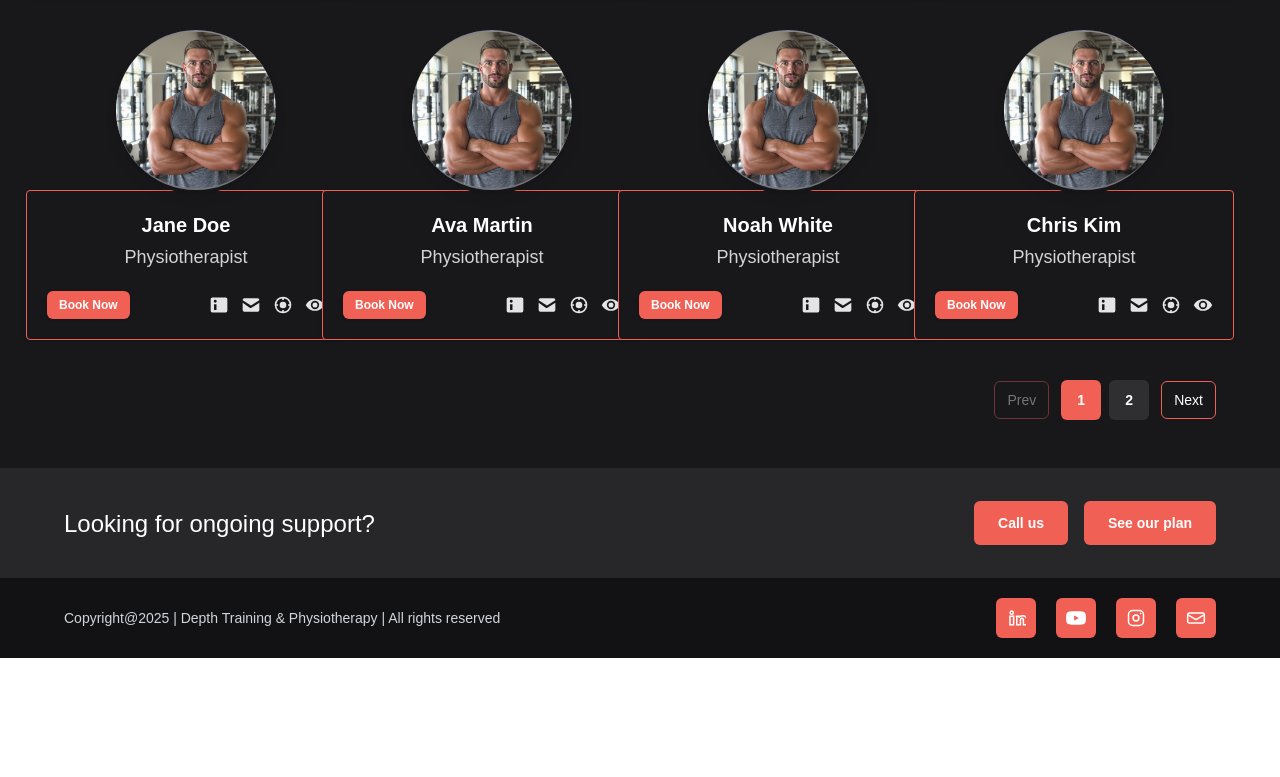
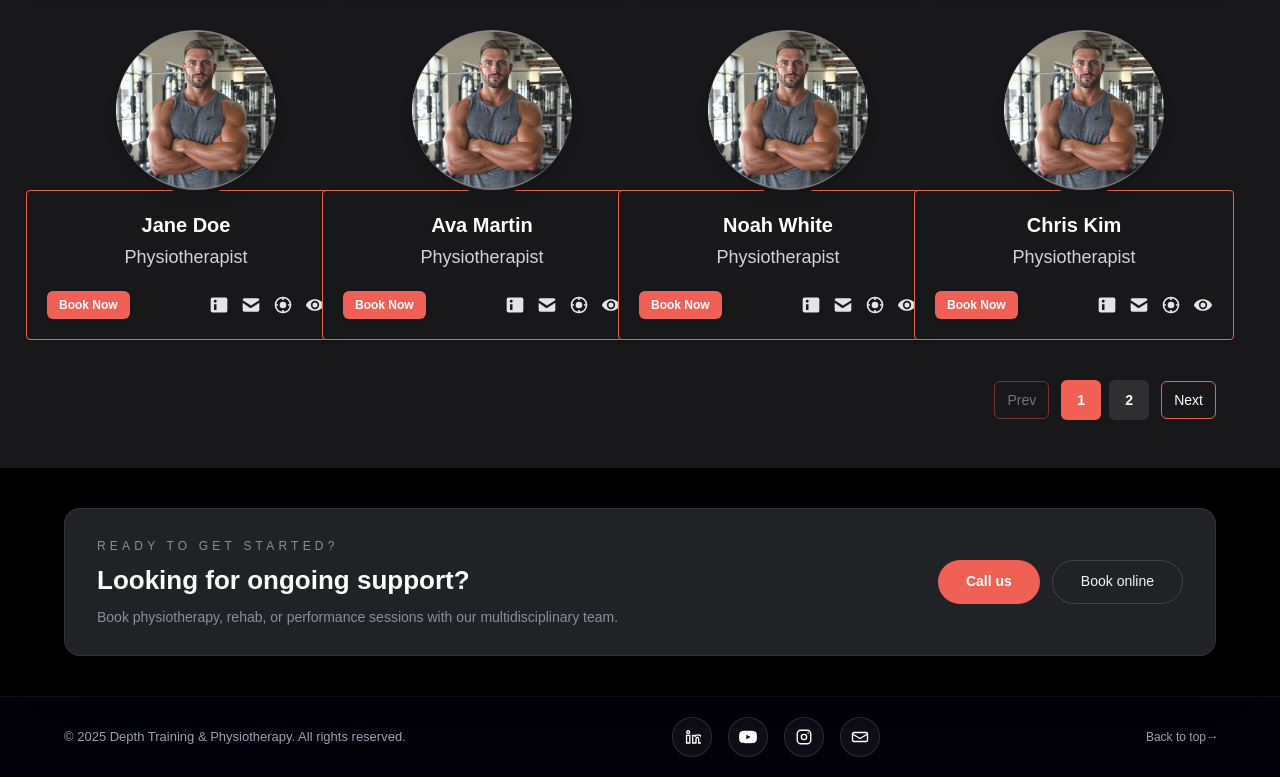
Before and after one commit to shishir95/depth-training-frontend, a Next.js app: page /trainer in a window 1280 px wide. Shown: the part 1277-2054 px from the top of the page. Before the commit the page ends 1935 px from the top, so only its background shows below. Built offline with nearby package versions, Linux system fonts and the light colour scheme.

Commit message:
NEW CHANGES HOME PAGE

```diff
--- a/jsconfig.json
+++ b/jsconfig.json
@@ -1,5 +1,7 @@
 {
   "compilerOptions": {
+    "jsx": "react",
+    "jsx": "react",
     "paths": {
       "@/*": ["./src/*"]
     }
--- a/src/components/common/FindSpecialitiesSection.jsx
+++ b/src/components/common/FindSpecialitiesSection.jsx
@@ -7,42 +7,48 @@ export default function FindSpecialtiesSection({
   title = "Find My Specialities",
   subtitle = "Not sure where to start? Let our AI guide you.",
   ctaLabel = "Click Here",
-  href = "#", // pass a URL to navigate
-  onClick = undefined, // or pass a function to open your AI/modal
+  href = "#",
+  onClick = undefined,
   className = "",
 }) {
   return (
     <section
-      className={`relative w-full bg-zinc-800 text-white ${className}`}
+      className={`relative w-full overflow-hidden bg-[radial-gradient(circle_at_top,_rgba(244,63,94,0.22),_transparent_60%),#050509] text-white ${className}`}
       aria-label="Find Specialties"
     >
-      {/* container */}
-      <div className="mx-auto max-w-5xl px-4 py-16 sm:py-20 lg:py-24 text-center">
-        <h2 className="text-3xl font-semibold tracking-tight sm:text-4xl">
+      <div className="mx-auto max-w-5xl px-4 py-16 sm:py-20 lg:py-24">
+        <div className="rounded-[32px] border border-white/8 bg-[var(--depth-card)]/85 px-6 py-12 text-center shadow-[0_18px_45px_rgba(0,0,0,0.65)] backdrop-blur-md sm:px-12">
+          <p className="text-[12px] font-semibold uppercase tracking-[0.35em] text-[var(--depth-muted)]">
+            Not sure where to start?
+          </p>
+          <h2 className="mt-4 text-3xl font-semibold tracking-tight sm:text-4xl">
             {title}
           </h2>
 
-        <p className="mt-3 text-base text-zinc-300 sm:text-lg">{subtitle}</p>
+          <p className="mt-4 text-base text-[var(--depth-muted)] sm:text-lg">
+            {subtitle}
+          </p>
 
-        <div className="mt-8 flex justify-center">
+          <div className="mt-10 flex justify-center">
             {onClick ? (
               <button
                 type="button"
                 onClick={onClick}
-              className="rounded-md bg-[var(--bg-primary)] px-6 py-2.5 text-sm font-medium text-white shadow transition hover:bg-rose-400 focus:outline-none focus-visible:ring-2 focus-visible:ring-rose-300 active:scale-[0.99]"
+                className="inline-flex w-full max-w-xs items-center justify-center rounded-full bg-[var(--depth-accent)] px-6 py-3 text-sm font-semibold text-white shadow-[0_0_28px_rgba(244,63,94,0.35)] transition hover:-translate-y-[1px] hover:bg-[#ff8475] focus-visible:outline-none focus-visible:ring-2 focus-visible:ring-[var(--depth-accent-soft)]"
               >
                 {ctaLabel}
               </button>
             ) : (
               <Link
                 href={href}
-              className="rounded-md bg-[var(--bg-primary)] px-6 py-2.5 text-sm font-medium text-white shadow transition hover:bg-rose-400 focus:outline-none focus-visible:ring-2 focus-visible:ring-rose-300 active:scale-[0.99]"
+                className="inline-flex w-full max-w-xs items-center justify-center rounded-full bg-[var(--depth-accent)] px-6 py-3 text-sm font-semibold text-white shadow-[0_0_28px_rgba(244,63,94,0.35)] transition hover:-translate-y-[1px] hover:bg-[#ff8475] focus-visible:outline-none focus-visible:ring-2 focus-visible:ring-[var(--depth-accent-soft)]"
               >
                 {ctaLabel}
               </Link>
             )}
           </div>
         </div>
+      </div>
     </section>
   );
 }
--- a/src/components/common/FooterStrip.jsx
+++ b/src/components/common/FooterStrip.jsx
@@ -1,114 +1,151 @@
 "use client";
 
+import { motion } from "framer-motion";
+
+const SOCIALS = [
+  {
+    name: "LinkedIn",
+    href: "https://www.linkedin.com/",
+    icon: (
+      <svg
+        viewBox="0 0 24 24"
+        className="h-[18px] w-[18px]"
+        fill="none"
+        stroke="currentColor"
+        strokeWidth="1.8"
+      >
+        <path d="M6.94 7.5A1.94 1.94 0 1 1 6.94 3.62a1.94 1.94 0 0 1 0 3.88ZM4.75 9.75h4.38V20H4.75V9.75Zm7 0h4.19v1.41h.06c.58-1.02 1.99-1.98 4.09-1.98 4.37 0 5.18 2.88 5.18 6.62V20h-4.38v-5.01c0-1.19-.02-2.72-1.66-2.72-1.67 0-1.92 1.3-1.92 2.63V20h-4.38V9.75Z" />
+      </svg>
+    ),
+  },
+  {
+    name: "YouTube",
+    href: "https://www.youtube.com/",
+    icon: (
+      <svg viewBox="0 0 24 24" className="h-[18px] w-[18px]" fill="currentColor">
+        <path d="M23.5 7.2a4 4 0 0 0-2.8-2.8C18.9 3.8 12 3.8 12 3.8s-6.9 0-8.7.6A4 4 0 0 0 .5 7.2 41.4 41.4 0 0 0 0 12a41.4 41.4 0 0 0 .5 4.8 4 4 0 0 0 2.8 2.8c1.8.6 8.7.6 8.7.6s6.9 0 8.7-.6a4 4 0 0 0 2.8-2.8A41.4 41.4 0 0 0 24 12a41.4 41.4 0 0 0-.5-4.8ZM9.75 15.02V8.98L15.5 12l-5.75 3.02Z" />
+      </svg>
+    ),
+  },
+  {
+    name: "Instagram",
+    href: "https://www.instagram.com/",
+    icon: (
+      <svg
+        viewBox="0 0 24 24"
+        className="h-[18px] w-[18px]"
+        fill="none"
+        stroke="currentColor"
+        strokeWidth="1.8"
+      >
+        <rect x="3" y="3" width="18" height="18" rx="5" />
+        <circle cx="12" cy="12" r="3.5" />
+        <circle cx="17.5" cy="6.5" r="1" fill="currentColor" stroke="none" />
+      </svg>
+    ),
+  },
+  {
+    name: "Email",
+    href: "mailto:hello@depthtraining.ca",
+    icon: (
+      <svg
+        viewBox="0 0 24 24"
+        className="h-[18px] w-[18px]"
+        fill="none"
+        stroke="currentColor"
+        strokeWidth="1.8"
+      >
+        <path d="M4 6h16a2 2 0 0 1 2 2v8a2 2 0 0 1-2 2H4a2 2 0 0 1-2-2V8a2 2 0 0 1 2-2Z" />
+        <path d="m22 8-10 6L2 8" />
+      </svg>
+    ),
+  },
+];
+
 export default function FooterStrip() {
+  const handleBackToTop = () => {
+    window.scrollTo({ top: 0, behavior: "smooth" });
+  };
+
   return (
-    <footer className="text-white">
-      {/* Full-bleed wrapper */}
-      <div className="relative w-screen left-1/2 -translate-x-1/2">
-        {/* --- Top CTA Band (≈110px Figma height) --- */}
-        <div className="bg-zinc-800">
-          <div className="w-full px-10 lg:px-16 py-8 md:py-0 min-h-[110px] flex flex-col gap-5 md:flex-row md:items-center md:justify-between">
-            <h3 className="text-[24px] font-medium leading-snug">
-              Looking for ongoing support?
-            </h3>
+    <motion.footer
+      className="text-white"
+      initial={{ opacity: 0, y: 24 }}
+      whileInView={{ opacity: 1, y: 0 }}
+      viewport={{ once: true, amount: 0.4 }}
+      transition={{ duration: 0.5, ease: "easeOut" }}
+    >
+      <div className="relative left-1/2 w-screen -translate-x-1/2 bg-[radial-gradient(circle_at_top,_rgba(244,63,94,0.22),_transparent_60%),#050509]">
+        <div className="w-full px-6 py-10 lg:px-16">
+          <div className="mx-auto flex max-w-6xl flex-col gap-5 rounded-2xl border border-white/8 bg-[var(--depth-card)]/85 px-6 py-6 shadow-[0_18px_45px_rgba(0,0,0,0.7)] backdrop-blur-md md:flex-row md:items-center md:justify-between md:px-8 md:py-7">
+            <div className="max-w-xl">
+              <p className="text-[12px] uppercase tracking-[0.35em] text-[var(--depth-muted)]">
+                Ready to get started?
+              </p>
+              <h3 className="mt-2 text-[22px] font-semibold leading-snug md:text-[26px]">
+                Looking for ongoing support?
+              </h3>
+              <p className="mt-2 text-sm text-[var(--depth-muted)]">
+                Book physiotherapy, rehab, or performance sessions with our
+                multidisciplinary team.
+              </p>
+            </div>
 
-            <div className="flex items-center gap-4">
+            <div className="flex w-full flex-col gap-3 md:w-auto md:flex-row">
               <a
                 href="tel:+11234567890"
-                className="inline-flex h-[44px] items-center justify-center rounded-md bg-[var(--bg-primary)] px-6 text-[14px] font-semibold hover:opacity-90 transition"
+                className="inline-flex h-[44px] w-full items-center justify-center rounded-full bg-[var(--depth-accent)] px-7 text-[14px] font-semibold text-white transition hover:-translate-y-[1px] hover:shadow-[0_0_28px_rgba(244,63,94,0.55)] md:w-auto"
               >
                 Call us
               </a>
+
               <a
-                href="/membership#plans"
-                className="inline-flex h-[44px] items-center justify-center rounded-md bg-[var(--bg-primary)] px-6 text-[14px] font-semibold hover:opacity-90 transition"
+                href="/contact"
+                className="inline-flex h-[44px] w-full items-center justify-center rounded-full border border-white/15 bg-transparent px-7 text-[14px] font-medium text-gray-100 transition hover:-translate-y-[1px] hover:bg-white/5 md:w-auto"
               >
-                See our plan
+                Book online
               </a>
             </div>
           </div>
         </div>
 
-        {/* --- Bottom Copyright Band (≈80px Figma height) --- */}
-        <div className="bg-[#121214]">
-          <div className="w-full px-10 lg:px-16 py-6 md:py-0 min-h-[80px] flex items-center justify-between">
-            <p className="text-[14px] text-gray-300">
-              Copyright@2025 | Depth Training &amp; Physiotherapy | All rights
-              reserved
-            </p>
+        <div className="border-t border-white/5 bg-[#020109]">
+          <div className="w-full px-6 py-5 lg:px-16">
+            <div className="flex flex-col items-center gap-3 text-center md:flex-row md:justify-between md:text-left">
+              <p className="text-[13px] text-gray-400">
+                © 2025 Depth Training &amp; Physiotherapy. All rights reserved.
+              </p>
 
-            <div className="flex items-center gap-5">
-              {/* Social icons (40x40px like Figma) */}
-              <a
-                href="https://www.linkedin.com/"
-                aria-label="LinkedIn"
-                target="_blank"
-                rel="noreferrer"
-                className="grid place-items-center w-10 h-10 rounded-md bg-[var(--bg-primary)] hover:opacity-90 transition"
+              <div className="flex items-center justify-center gap-4 md:justify-end">
+                {SOCIALS.map((social) => (
+                  <motion.a
+                    key={social.name}
+                    href={social.href}
+                    aria-label={social.name}
+                    target={social.href.startsWith("http") ? "_blank" : undefined}
+                    rel={
+                      social.href.startsWith("http") ? "noreferrer" : undefined
+                    }
+                    className="grid h-9 w-9 place-items-center rounded-full border border-white/12 bg-white/5 text-white transition hover:border-[var(--depth-accent)] hover:bg-[var(--depth-accent)] md:h-10 md:w-10"
+                    whileHover={{ y: -2, scale: 1.05 }}
+                    whileTap={{ scale: 0.97 }}
+                  >
+                    {social.icon}
+                  </motion.a>
+                ))}
+              </div>
+
+              <button
+                type="button"
+                onClick={handleBackToTop}
+                className="hidden items-center gap-1 text-[12px] text-gray-400 transition hover:text-gray-100 md:inline-flex"
               >
-                <svg
-                  viewBox="0 0 24 24"
-                  className="w-5 h-5"
-                  fill="none"
-                  stroke="white"
-                  strokeWidth="1.8"
-                >
-                  <path d="M6.94 7.5A1.94 1.94 0 1 1 6.94 3.62a1.94 1.94 0 0 1 0 3.88ZM4.75 9.75h4.38V20H4.75V9.75Zm7 0h4.19v1.41h.06c.58-1.02 1.99-1.98 4.09-1.98 4.37 0 5.18 2.88 5.18 6.62V20h-4.38v-5.01c0-1.19-.02-2.72-1.66-2.72-1.67 0-1.92 1.3-1.92 2.63V20h-4.38V9.75Z" />
-                </svg>
-              </a>
-
-              <a
-                href="https://www.youtube.com/"
-                aria-label="YouTube"
-                target="_blank"
-                rel="noreferrer"
-                className="grid place-items-center w-10 h-10 rounded-md bg-[var(--bg-primary)] hover:opacity-90 transition"
-              >
-                <svg viewBox="0 0 24 24" className="w-5 h-5" fill="white">
-                  <path d="M23.5 7.2a4 4 0 0 0-2.8-2.8C18.9 3.8 12 3.8 12 3.8s-6.9 0-8.7.6A4 4 0 0 0 .5 7.2 41.4 41.4 0 0 0 0 12a41.4 41.4 0 0 0 .5 4.8 4 4 0 0 0 2.8 2.8c1.8.6 8.7.6 8.7.6s6.9 0 8.7-.6a4 4 0 0 0 2.8-2.8A41.4 41.4 0 0 0 24 12a41.4 41.4 0 0 0-.5-4.8ZM9.75 15.02V8.98L15.5 12l-5.75 3.02Z" />
-                </svg>
-              </a>
-
-              <a
-                href="https://www.instagram.com/"
-                aria-label="Instagram"
-                target="_blank"
-                rel="noreferrer"
-                className="grid place-items-center w-10 h-10 rounded-md bg-[var(--bg-primary)] hover:opacity-90 transition"
-              >
-                <svg
-                  viewBox="0 0 24 24"
-                  className="w-5 h-5"
-                  fill="none"
-                  stroke="white"
-                  strokeWidth="1.8"
-                >
-                  <rect x="3" y="3" width="18" height="18" rx="5" />
-                  <circle cx="12" cy="12" r="3.5" />
-                  <circle cx="17.5" cy="6.5" r="1" fill="white" stroke="none" />
-                </svg>
-              </a>
-
-              <a
-                href="mailto:hello@depthtraining.ca"
-                aria-label="Email"
-                className="grid place-items-center w-10 h-10 rounded-md bg-[var(--bg-primary)] hover:opacity-90 transition"
-              >
-                <svg
-                  viewBox="0 0 24 24"
-                  className="w-5 h-5"
-                  fill="none"
-                  stroke="white"
-                  strokeWidth="1.8"
-                >
-                  <path d="M4 6h16a2 2 0 0 1 2 2v8a2 2 0 0 1-2 2H4a2 2 0 0 1-2-2V8a2 2 0 0 1 2-2Z" />
-                  <path d="m22 8-10 6L2 8" />
-                </svg>
-              </a>
+                Back to top <span className="inline-block rotate-90">↑</span>
+              </button>
             </div>
           </div>
         </div>
       </div>
-    </footer>
+    </motion.footer>
   );
 }
--- a/src/components/common/Hero.jsx
+++ b/src/components/common/Hero.jsx
@@ -5,7 +5,7 @@ const Hero = (props) => {
     <section
       className="relative w-full h-[90vh] bg-cover bg-center flex items-center justify-center text-center text-white"
       style={{
-        backgroundImage: "url('/MC-banner-OS25 1.png')", // <-- image in public folder
+        backgroundImage: "('/MC-banner-OS25 1.purlng')", // <-- image in public folder
       }}
     >
       <div className="absolute inset-0 bg-black opacity-50"></div>
--- /dev/null
+++ b/src/components/home/AnimatedBackdrop.jsx
@@ -0,0 +1,15 @@
+"use client";
+
+import { motion, useScroll, useTransform } from "framer-motion";
+
+export default function AnimatedBackdrop() {
+  const { scrollYProgress } = useScroll();
+  const opacity = useTransform(scrollYProgress, [0, 0.5, 1], [0.2, 0.6, 0.3]);
+
+  return (
+    <motion.div
+      style={{ opacity }}
+      className="pointer-events-none fixed inset-0 -z-10 bg-[radial-gradient(circle_at_top,_rgba(244,63,94,0.3),_transparent_60%),#020109]"
+    />
+  );
+}
```
Also changed, not shown: src/app/home/page.jsx (+32 -17 lines), src/components/home/ArticleSection.jsx (+27 -15 lines), src/components/home/FacilitiesSection.jsx (+9 -6 lines), src/components/home/OurOfferSection.jsx (+23 -11 lines), src/components/home/ScrollSection.jsx (added, +41 -0 lines), src/components/home/TeamSection.jsx (+50 -38 lines). Lines whose indentation alone changed are shown as unchanged.
